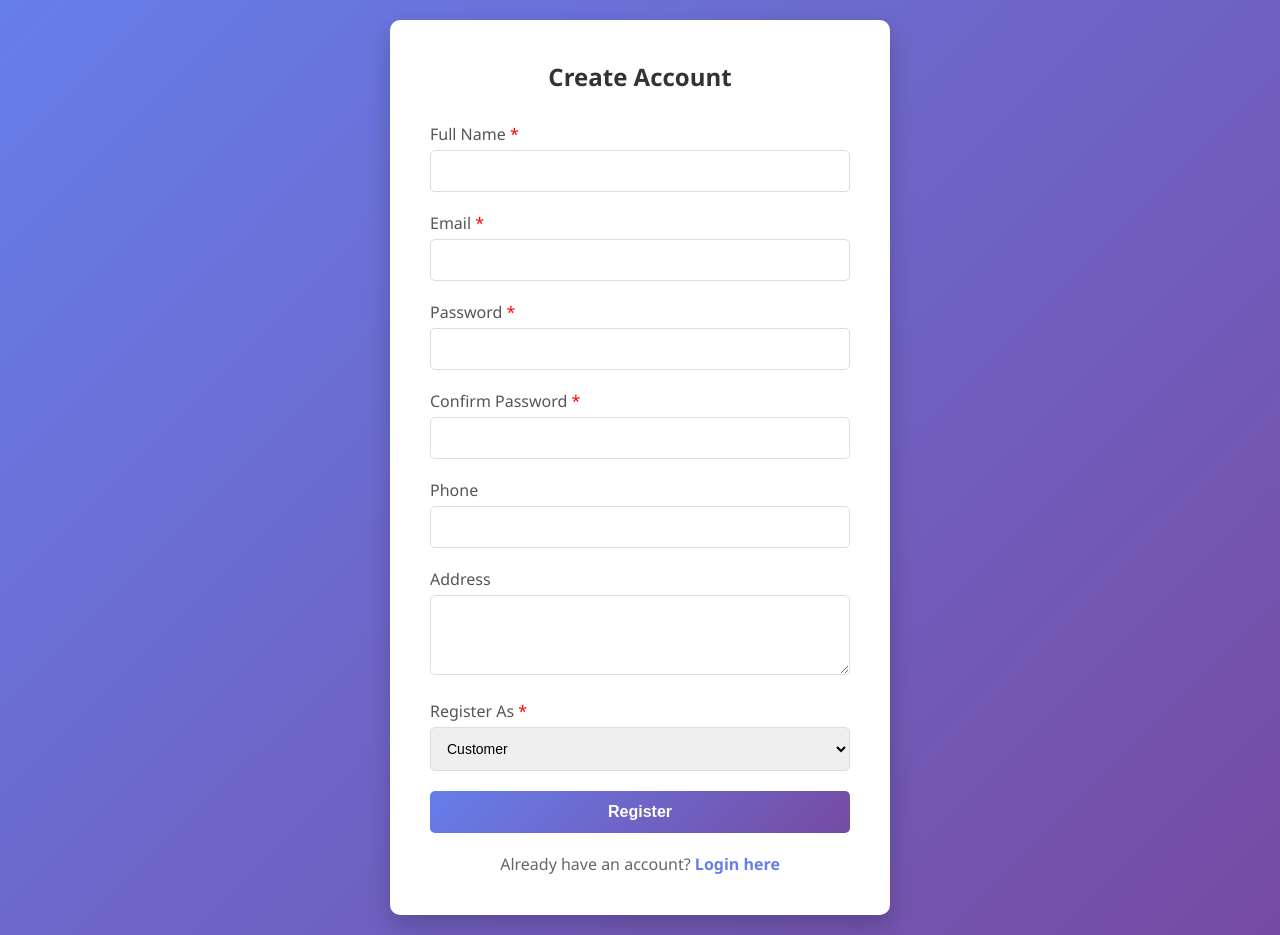
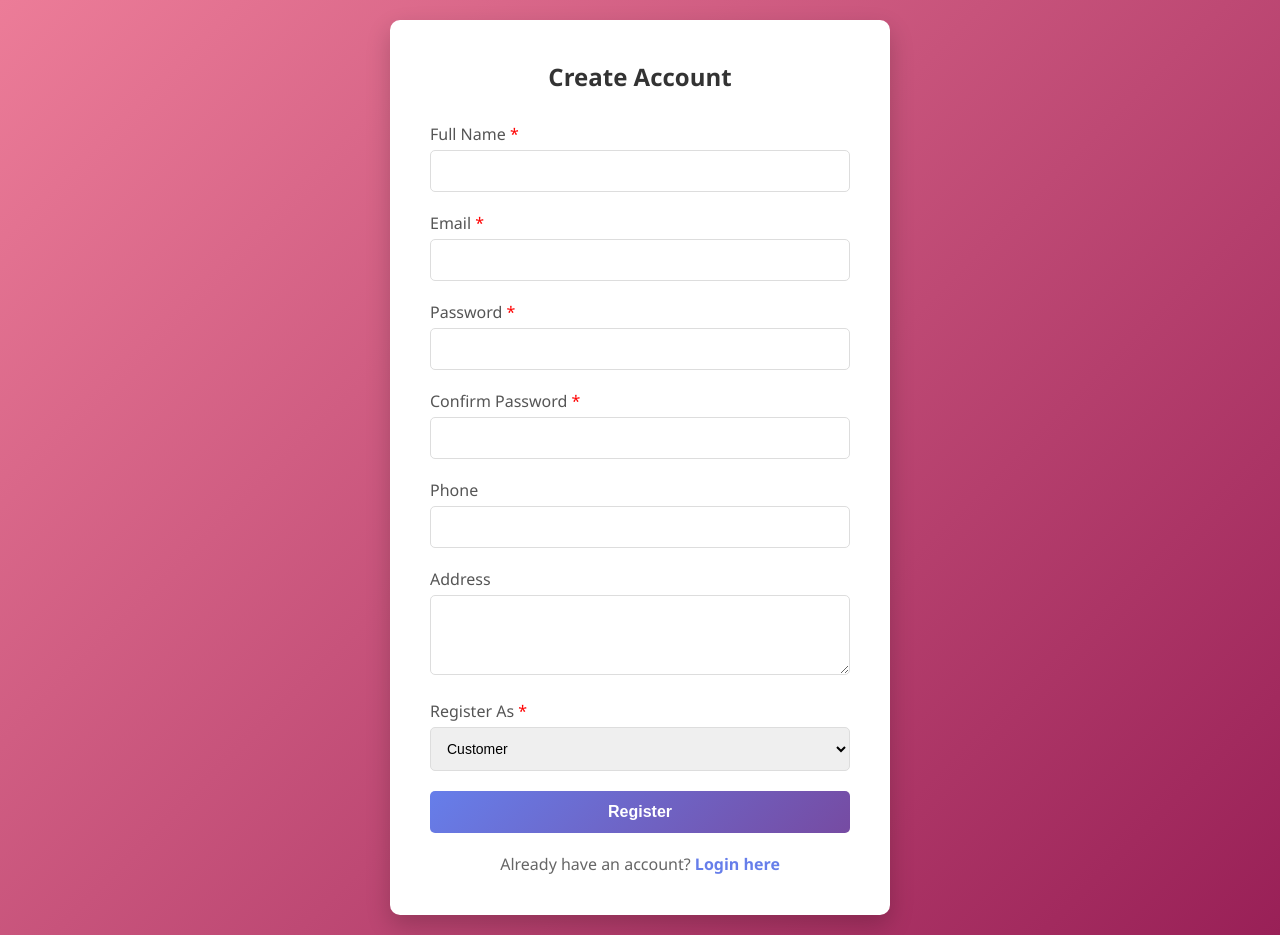
Before and after one commit to xaaann/food-delivery, a PHP site: page /auth/register.php in a window 1280 px wide. Run offline with PHP 8.4, Linux system fonts and the light colour scheme.

Commit message:
change ui colors

```diff
--- a/auth/login.php
+++ b/auth/login.php
@@ -57,7 +57,7 @@ if ($_SERVER['REQUEST_METHOD'] === 'POST') {
         }
         body {
             font-family: 'Segoe UI', Tahoma, Geneva, Verdana, sans-serif;
-            background: linear-gradient(135deg, #667eea 0%, #764ba2 100%);
+            background: linear-gradient(135deg, #ec7c98ff 0%, #992057ff 100%);
             min-height: 100vh;
             display: flex;
             justify-content: center;
--- a/auth/register.php
+++ b/auth/register.php
@@ -58,7 +58,7 @@ if ($_SERVER['REQUEST_METHOD'] === 'POST') {
         }
         body {
             font-family: 'Segoe UI', Tahoma, Geneva, Verdana, sans-serif;
-            background: linear-gradient(135deg, #667eea 0%, #764ba2 100%);
+            background: linear-gradient(135deg, #ec7c98ff 0%, #992057ff 100%);
             min-height: 100vh;
             display: flex;
             justify-content: center;
```
